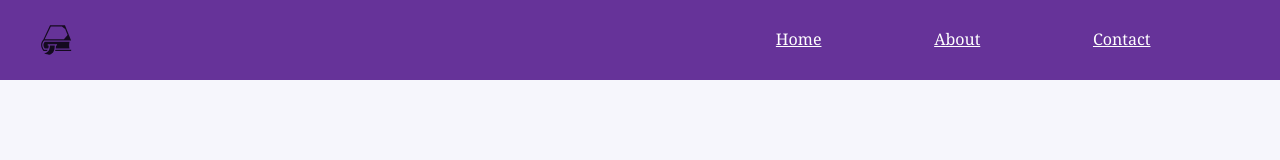
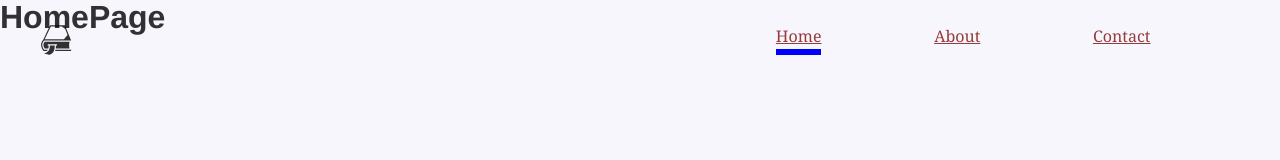
Before and after one commit to ZuzaUsakiewicz/books-gatsby, a Gatsby site: page / in a window 1280 px wide. Shown: the top 160 px of the page. Built offline with nearby package versions, Linux system fonts and the light colour scheme; Gatsby itself is replaced by a stand-in of ours.

Commit message:
upgrade navbar on scroll styles

```diff
--- a/src/components/Navigation/Hamburger.js
+++ b/src/components/Navigation/Hamburger.js
@@ -1,6 +1,6 @@
 import React, { useState } from "react"
 import Menu from "./Menu"
-import { Burger, Bar } from "../styles/Navigation.styled"
+import { Burger } from "../styles/Navigation.styled"
 
 const Hamburger = () => {
   const [open, setOpen] = useState(false)
--- a/src/components/Navigation/Menu.js
+++ b/src/components/Navigation/Menu.js
@@ -1,4 +1,4 @@
-import React from "react"
+import React, { useState, useEffect } from "react"
 import {
   MenuContainer,
   NavigationList,
@@ -6,12 +6,48 @@
 } from "../styles/Navigation.styled"
 
 const Menu = ({ open }) => {
+  const [link, setLink] = useState(false)
+
+  const changeLink = () => {
+    if (window.scrollY > 40) {
+      setLink(true)
+    } else {
+      setLink(false)
+    }
+  }
+
+  useEffect(() => {
+    window.addEventListener("scroll", changeLink)
+    return () => {
+      window.removeEventListener("scroll", changeLink)
+    }
+  }, [])
   return (
     <MenuContainer>
       <NavigationList open={open}>
-        <NavLink to="/">Home</NavLink>
-        <NavLink to="/about">About</NavLink>
-        <NavLink to="/contact">Contact</NavLink>
+        <NavLink
+          link={link}
+          to="/"
+          activeStyle={{
+            borderBottom: "6px solid blue",
+          }}
+        >
+          Home
+        </NavLink>
+        <NavLink
+          link={link}
+          to="/about"
+          activeStyle={{ borderBottom: "6px solid blue" }}
+        >
+          About
+        </NavLink>
+        <NavLink
+          link={link}
+          to="/contact"
+          activeStyle={{ borderBottom: "6px solid blue" }}
+        >
+          Contact
+        </NavLink>
       </NavigationList>
     </MenuContainer>
   )
--- a/src/components/Navigation/Navbar.js
+++ b/src/components/Navigation/Navbar.js
@@ -1,10 +1,26 @@
-import React from "react"
+import React, { useState, useEffect } from "react"
 import Hamburger from "./Hamburger"
 import { Nav, Logo } from "../styles/Navigation.styled"
 
 const Navbar = () => {
+  const [backgroundScroll, setBackgroundScroll] = useState(false)
+
+  const changeNavBg = () => {
+    if (window.scrollY > 40) {
+      setBackgroundScroll(true)
+    } else {
+      setBackgroundScroll(false)
+    }
+  }
+
+  useEffect(() => {
+    window.addEventListener("scroll", changeNavBg)
+    return () => {
+      window.removeEventListener("scroll", changeNavBg)
+    }
+  }, [])
   return (
-    <Nav>
+    <Nav backgroundScroll={backgroundScroll}>
       <Logo />
       <Hamburger />
     </Nav>
--- a/src/components/styles/Navigation.styled.js
+++ b/src/components/styles/Navigation.styled.js
@@ -10,7 +10,9 @@
   width: 100%;
   padding: 10px 40px;
   height: 80px;
-  background: rebeccapurple;
+  background: ${({ backgroundScroll }) =>
+    backgroundScroll ? "rebeccapurple" : "transparent"};
+
   display: flex;
   justify-content: space-between;
   align-items: center;
@@ -19,6 +21,7 @@
   left: 0;
   right: 0;
   z-index: 997;
+  transition: background 0.4s ease-in-out;
 `
 export const MenuContainer = styled.div`
   width: 50%;
@@ -31,6 +34,7 @@
   justify-content: space-evenly;
   align-items: center;
   padding: 20px 0;
+
   @media screen and (max-width: 768px) {
     padding-top: 100px;
     margin: 0;
@@ -51,7 +55,9 @@
 `
 
 export const NavLink = styled(Link)`
-  color: white;
+  color: ${({ link, theme }) => (link ? theme.colors.main : theme.colors.link)};
+  border-bottom: 6px solid transparent;
+  transition: color 0.3s ease-in;
   @media screen and (max-width: 768px) {
     padding: 10px 0;
     margin: 10px;
```
